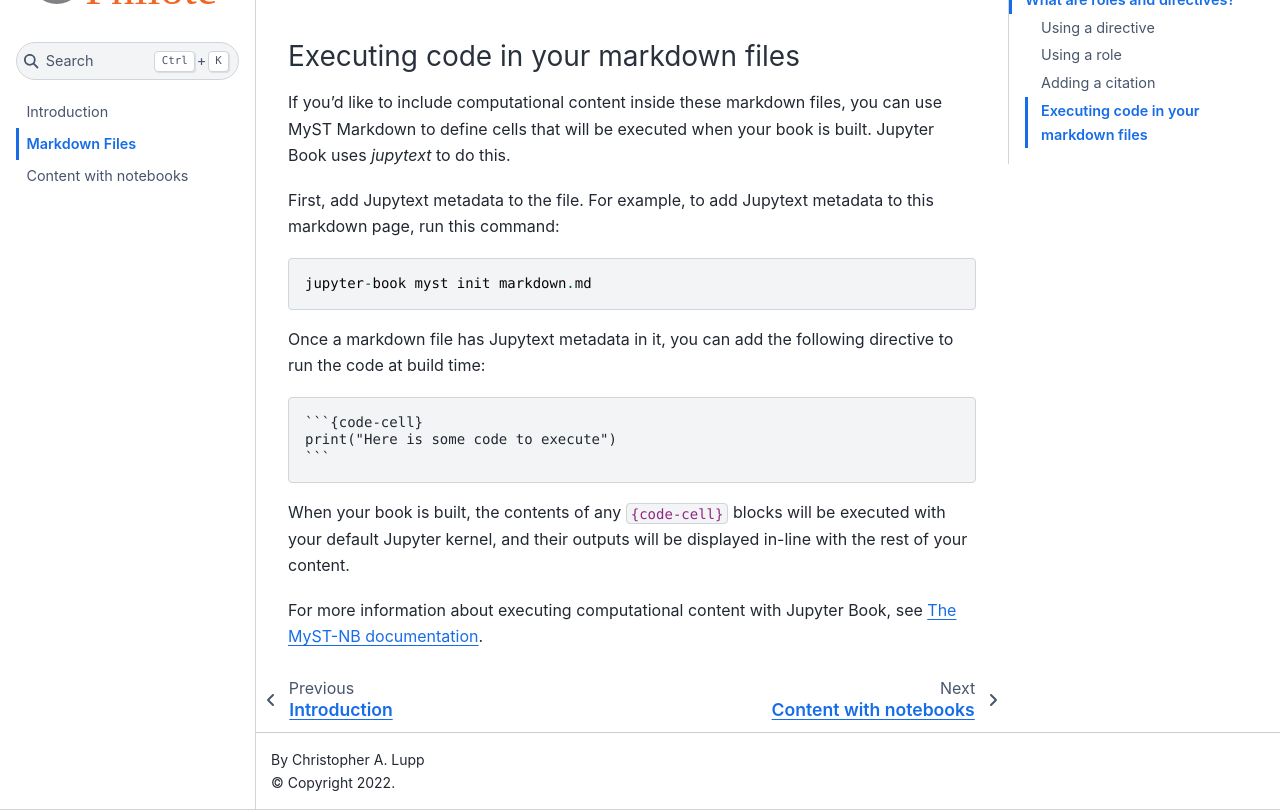
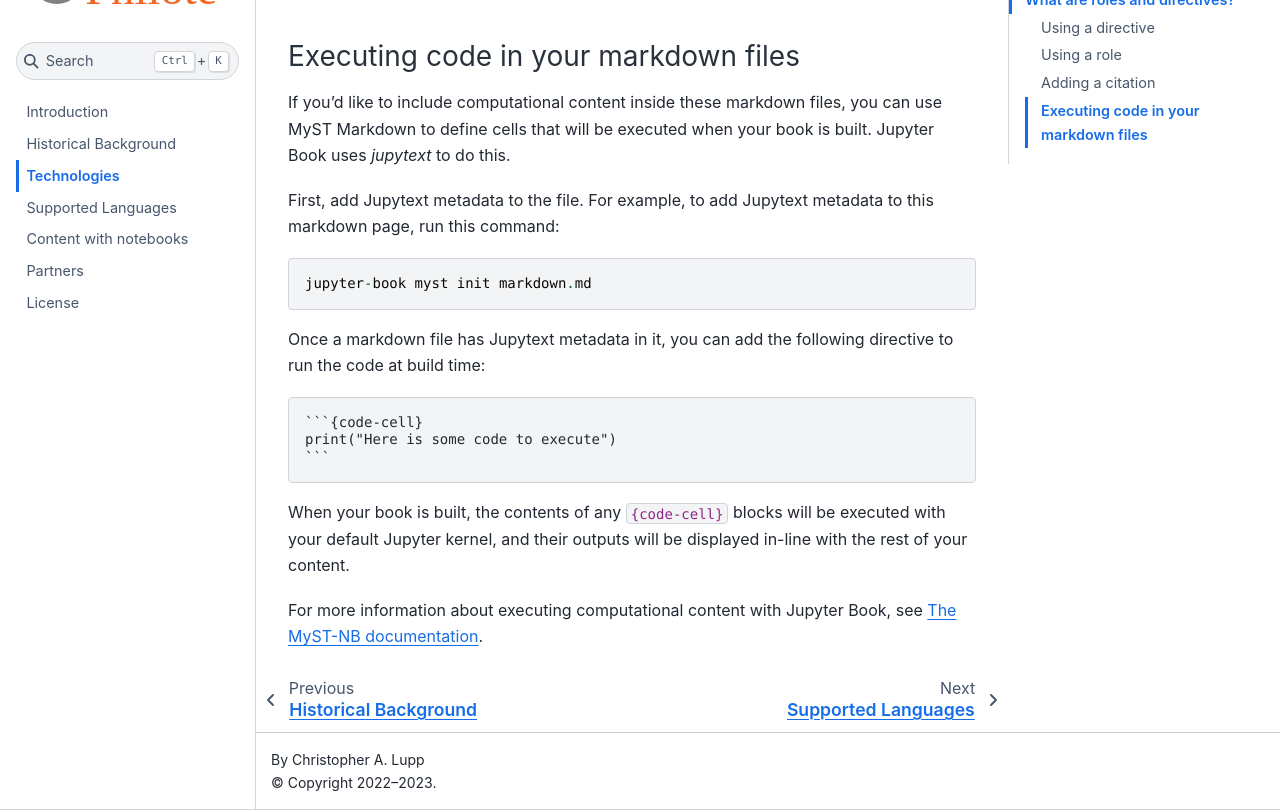
Before and after one commit to Philote-MDO/Philote-MDO, a Jupyter Book: the page built from doc/technologies.md, in a window 1280 px wide and 900 px high, scrolled down 2128 px, cut to the strip 90-900 px from the top of the window. Built offline with Jupyter Book 1.0.4 settings and Sphinx 7.4.7 and the Sphinx Book theme 1.1.4, drawn with Linux system fonts in a browser that asks for light colours; cross-references to code outside the pages are shown as plain code; some of the changed text lies outside the part shown.

Commit message:
basic documentation structure

```diff
--- a/doc/_config.yml
+++ b/doc/_config.yml
@@ -3,7 +3,7 @@
 
 title: Philote
 author: Christopher A. Lupp
-copyright: "2022"
+copyright: "2022–2023"
 logo: graphics/logos/philote.svg
 
 # Force re-execution of notebooks on each build.
@@ -22,7 +22,7 @@ bibtex_bibfiles:
 
 # Information about where the book exists on the web
 repository:
-  url: https://github.com/chrislupp/ProjectPhilote  # Online location of your book
+  url: https://github.com/chrislupp/Philote-MDO  # Online location of your book
   path_to_book: doc  # Optional path to your book, relative to the repository root
   branch: master  # Which branch of the repository should be used when creating links (optional)
 
--- a/doc/_toc.yml
+++ b/doc/_toc.yml
@@ -4,5 +4,9 @@
 format: jb-book
 root: intro
 chapters:
-- file: markdown
+- file: history
+- file: technologies
+- file: languages
 - file: notebooks
+- file: partners
+- file: licensing
--- /dev/null
+++ b/doc/history.md
@@ -0,0 +1 @@
+# Historical Background
--- /dev/null
+++ b/doc/languages.md
@@ -0,0 +1 @@
+# Supported Languages
--- a/doc/markdown.md
+++ b/doc/technologies.md
@@ -1,4 +1,4 @@
-# Markdown Files
+# Technologies
 
 Whether you write your book's content in Jupyter Notebooks (`.ipynb`) or
 in regular markdown files (`.md`), you'll write in the same flavor of markdown
```
Also changed, not shown: doc/licensing.md (added, +16 -0 lines), doc/partners.md (added, +1 -0 lines).
